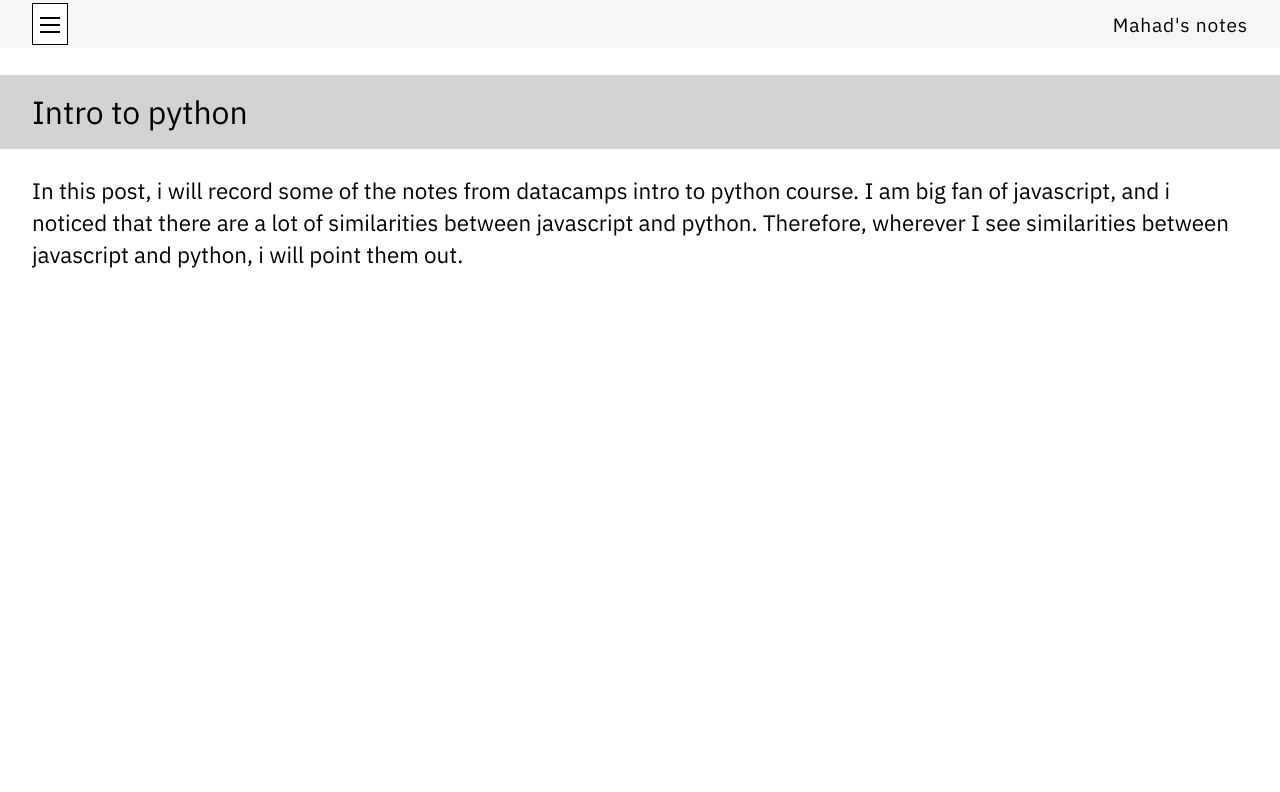
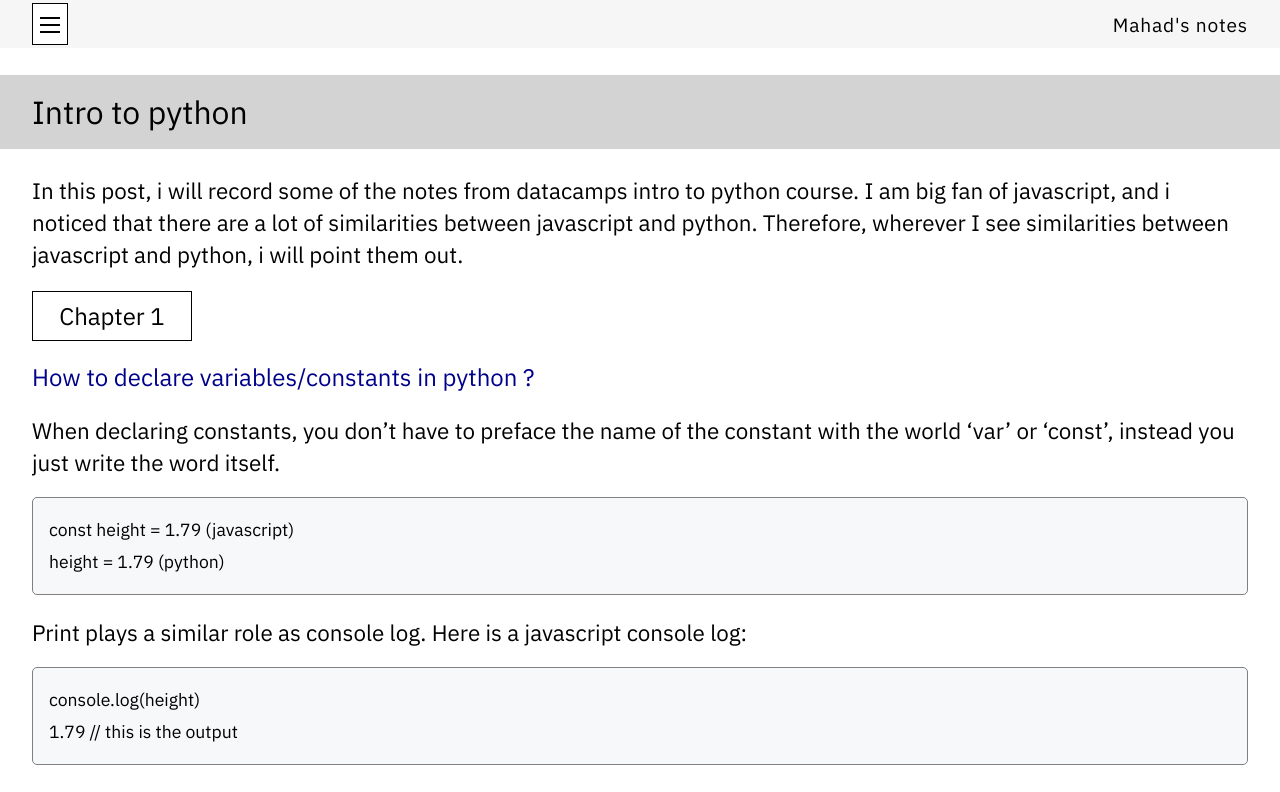
Before and after one commit to Elir-Mahad/notes, a Next.js app: page /intro-to-python in a window 1280 px wide. Shown: the top 792 px of the page. Built offline with nearby package versions, Linux system fonts and the light colour scheme.

Commit message:
enhance(pages): add IntroPyOne to intro-to-python page

```diff
--- a/pages/intro-to-python.js
+++ b/pages/intro-to-python.js
@@ -2,15 +2,12 @@ import Head from "next/head";
 import {
   //
   BlogBody,
-  Chapter,
-  Code,
-  Litem,
   PostTitle,
   Sentence,
-  SubHeading,
 } from "../styles/Styles.js";
 // import Resources from "../components/Resources";
 import style from "../styles/Home.module.css";
+import IntroPyOne from "../components/intropychaps/IntroPyOne";
 
 function IntroPython() {
   return (
@@ -35,6 +32,7 @@ function IntroPython() {
           point them out.{" "}
         </Sentence>
         {/*  */}
+        <IntroPyOne />
       </BlogBody>
       {/* <Resources
         //
```
